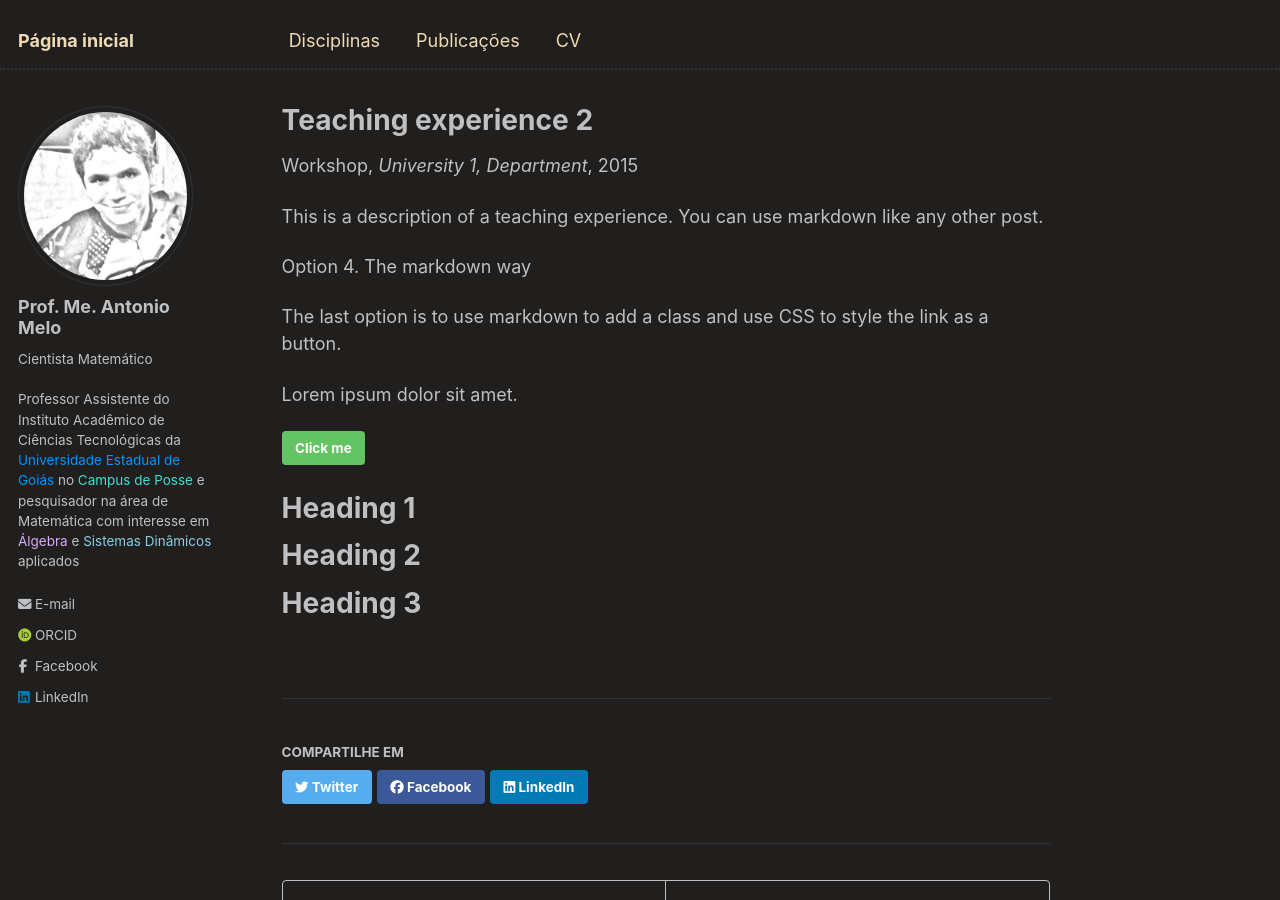
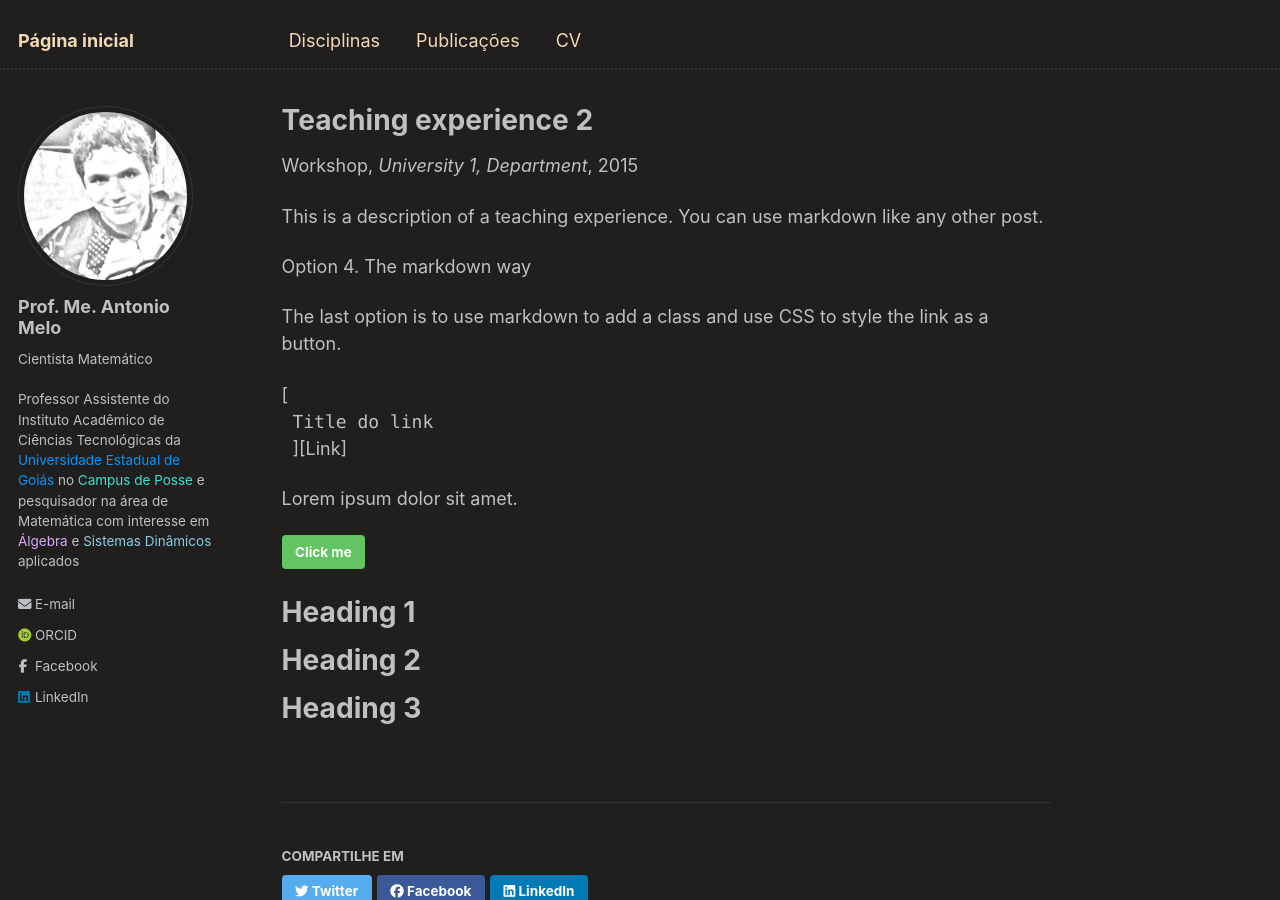
Before and after one commit to antmelo/antmelo.github.io, a Jekyll site: the page built from _teaching/2015-spring-teaching-2.md, in a window 1280 px wide and 900 px high. Built offline with Jekyll 4.4.1, drawn with Linux system fonts in a browser that asks for light colours; some web fonts are replaced.

Commit message:
Update 2015-spring-teaching-2.md

```diff
--- a/_teaching/2015-spring-teaching-2.md
+++ b/_teaching/2015-spring-teaching-2.md
@@ -15,6 +15,8 @@ Option 4. The markdown way
 
 The last option is to use markdown to add a class and use CSS to style the link as a button.
 
+[<kbd> <br> Title do link <br> </kbd>][Link]
+
 Lorem ipsum dolor sit amet.
 
 [Click me](http://www.google.com){: .btn .btn--success}
```
